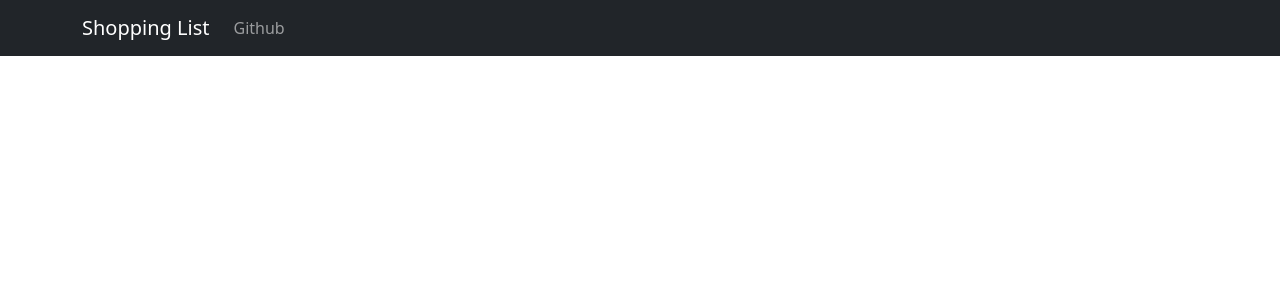
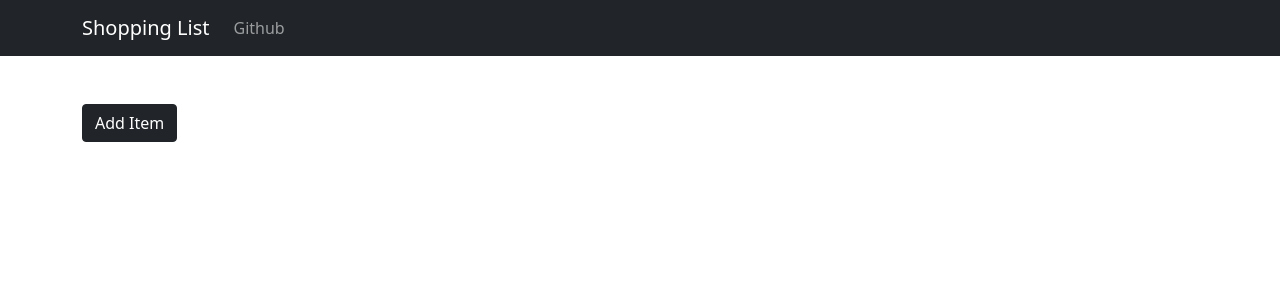
Before and after one commit to sherifButt/MERN_SHOPPING_LIST, a React (Create React App) app in the folder client/: page / in a window 1280 px wide. Shown: the top 300 px of the page. Built offline with nearby package versions, Linux system fonts and the light colour scheme.

Commit message:
add ShoppingList component with an input Button to test Add Item to state

```diff
--- a/client/src/App.js
+++ b/client/src/App.js
@@ -1,11 +1,13 @@
 import 'bootstrap/dist/css/bootstrap.min.css';
 import './App.css';
 import AppNavbar from './components/AppNavbar'
+import ShoppingList from './components/ShoppingList';
 
 function App() {
   return (
     <div className="App">
       <AppNavbar />
+      <ShoppingList />
     </div>
   );
 }
--- a/client/src/components/AppNavbar.js
+++ b/client/src/components/AppNavbar.js
@@ -3,6 +3,7 @@ import {
    Collapse,
    Navbar,
    NavbarToggler,
+   NavbarText,
    NavbarBrand,
    Nav,
    NavItem,
--- /dev/null
+++ b/client/src/components/ShoppingList.js
@@ -0,0 +1,46 @@
+import { useState, useEffect } from 'react';
+import {
+   Button,
+   Container,
+   ListGroup,
+   ListGroupItem,
+} from 'reactstrap';
+import { CSSTransition, TransitionGroup } from 'react-transition-group';
+import { v4 as uuid } from 'uuid';
+
+const ShoppingList = () => {
+
+   const initialState = {
+      items: [
+         { id: uuid(), name: 'Eggs' },
+         { id: uuid(), name: 'Milk' },
+         { id: uuid(), name: 'Pizza' },
+         { id: uuid(), name: 'Mozzarilla' },
+      ],
+   }
+
+   const [items, setItems] = useState(initialState);
+
+   useEffect(() => {
+      console.log(items.items)
+   }, [])
+
+
+   return (
+      <Container>
+         <Button
+            color="dark"
+            style={{ marginBottom: '2rem' }}
+            onClick={ () => {
+               const name =  prompt('Enter Item')
+               name && setItems({
+                  items: [...items.items, { id: uuid(), name }]
+               })
+               console.log( items)
+            }}
+         >Add Item</Button>
+      </Container>
+   )
+}
+
+export default ShoppingList;
```
